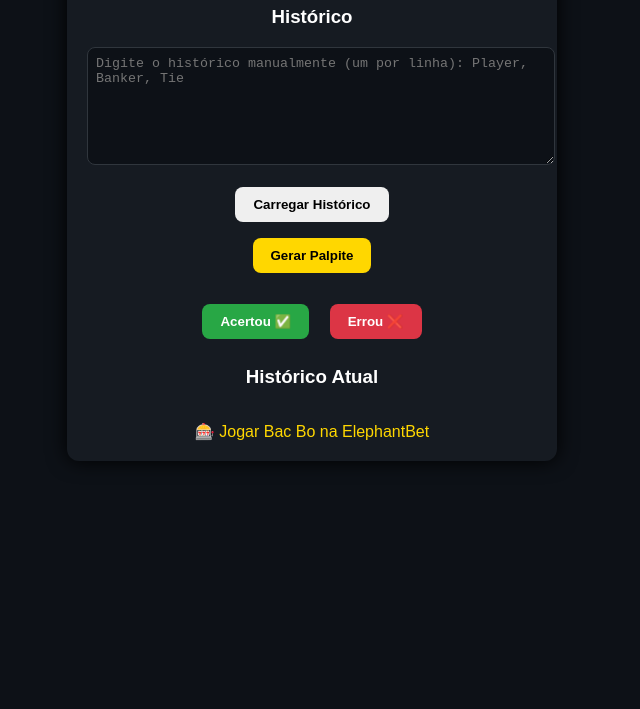
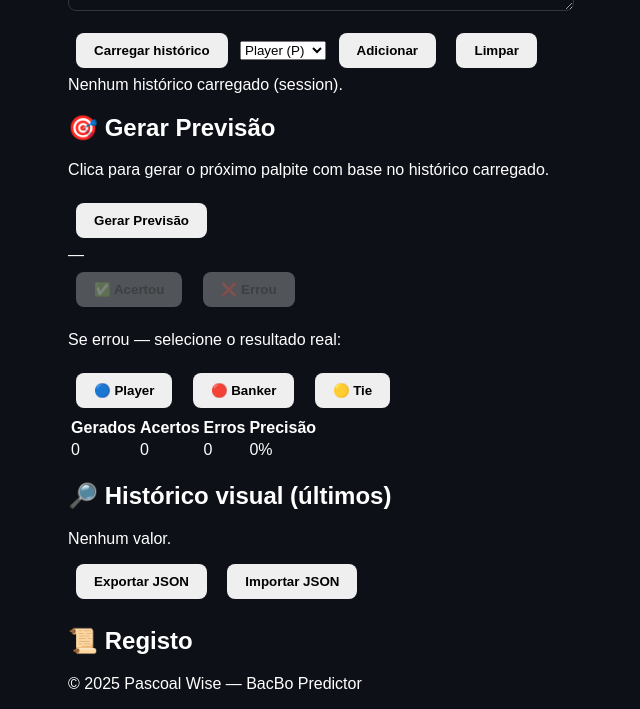
Before and after one commit to Pascoalwise01/pwisepredictor, a website: page public/index.html in a window 1280 px wide. Shown: the part 225-934 px from the top of the page, without its empty margins (328-968 px from the left). Before the commit the page ends 816 px from the top, so only its background shows below. Drawn offline with Linux system fonts and the light colour scheme.

Commit message:
Update index.html

```diff
--- a/public/index.html
+++ b/public/index.html
@@ -1,39 +1,100 @@
-<!DOCTYPE html>
+<!doctype html>
 <html lang="pt">
 <head>
-  <meta charset="UTF-8" />
-  <meta name="viewport" content="width=device-width, initial-scale=1.0" />
-  <title>Bac Bo Predictor</title>
+  <meta charset="utf-8" />
+  <meta name="viewport" content="width=device-width,initial-scale=1" />
+  <title>BacBo Predictor — Pascoal Wise</title>
+  <link rel="icon" href="https://games.elephantbet.co.ao/favicon.ico" />
   <link rel="stylesheet" href="style.css" />
 </head>
 <body>
-  <div class="container">
-    <h1>Bac Bo Predictor 🔮</h1>
+  <div class="app">
+    <header class="topbar">
+      <div class="brand">
+        <h1>🎲 BacBo Predictor</h1>
+        <p class="by">by <strong>Pascoal Wise</strong></p>
+      </div>
+      <a class="playlink" href="https://games.elephantbet.co.ao/LaunchGame" target="_blank" rel="noopener">🎮 Jogar no ElephantBet</a>
+    </header>
 
-    <div class="history-section">
-      <h3>Histórico</h3>
-      <textarea id="historyInput" placeholder="Digite o histórico manualmente (um por linha): Player, Banker, Tie"></textarea>
-      <button id="loadHistory">Carregar Histórico</button>
-    </div>
+    <main class="main">
+      <section class="card">
+        <h2>📥 Histórico (manual)</h2>
+        <p class="muted">Cole resultados (uma letra por linha): <strong>P</strong> = Player, <strong>B</strong> = Banker, <strong>T</strong> = Tie</p>
+        <textarea id="historyTextarea" placeholder="P&#10;B&#10;P&#10;T"></textarea>
 
-    <div class="prediction-section">
-      <button id="generate">Gerar Palpite</button>
-      <div id="prediction" class="prediction"></div>
-    </div>
+        <div class="row">
+          <button id="loadHistoryBtn" class="btn">Carregar histórico</button>
+          <select id="quickSelect" class="select">
+            <option value="P">Player (P)</option>
+            <option value="B">Banker (B)</option>
+            <option value="T">Tie (T)</option>
+          </select>
+          <button id="addSingleBtn" class="btn">Adicionar</button>
+          <button id="clearHistoryBtn" class="btn warn">Limpar</button>
+        </div>
 
-    <div class="feedback">
-      <button id="correct" class="correct">Acertou ✅</button>
-      <button id="wrong" class="wrong">Errou ❌</button>
-    </div>
+        <div id="loadedInfo" class="info">Nenhum histórico carregado (session).</div>
+      </section>
 
-    <div class="history-display">
-      <h3>Histórico Atual</h3>
-      <ul id="historyList"></ul>
-    </div>
+      <section class="card">
+        <h2>🎯 Gerar Previsão</h2>
+        <p class="muted">Clica para gerar o próximo palpite com base no histórico carregado.</p>
 
-    <a href="https://www.elephantbet.com" target="_blank" class="link">🎰 Jogar Bac Bo na ElephantBet</a>
+        <div class="center">
+          <button id="generateBtn" class="btn primary">Gerar Previsão</button>
+        </div>
+
+        <div id="predictionBox" class="predictionBox hidden">
+          <div id="predictionText" class="predictionText">—</div>
+          <div class="feedbackRow">
+            <button id="confirmRight" class="btn ok" disabled>✅ Acertou</button>
+            <button id="confirmWrong" class="btn bad" disabled>❌ Errou</button>
+          </div>
+        </div>
+
+        <div id="manualRealBox" class="manualRealBox hidden">
+          <p>Se errou — selecione o resultado real:</p>
+          <div class="row">
+            <button class="btn realBtn" data-val="P">🔵 Player</button>
+            <button class="btn realBtn" data-val="B">🔴 Banker</button>
+            <button class="btn realBtn" data-val="T">🟡 Tie</button>
+          </div>
+        </div>
+
+        <div class="stats">
+          <table>
+            <tr><th>Gerados</th><th>Acertos</th><th>Erros</th><th>Precisão</th></tr>
+            <tr>
+              <td id="stat_total">0</td>
+              <td id="stat_right">0</td>
+              <td id="stat_wrong">0</td>
+              <td id="stat_prec">0%</td>
+            </tr>
+          </table>
+        </div>
+      </section>
+
+      <section class="card">
+        <h2>🔎 Histórico visual (últimos)</h2>
+        <div id="historyGrid" class="historyGrid">Nenhum valor.</div>
+        <div class="row" style="margin-top:8px;">
+          <button id="exportBtn" class="btn">Exportar JSON</button>
+          <button id="importBtn" class="btn">Importar JSON</button>
+        </div>
+      </section>
+
+      <section class="card">
+        <h2>📜 Registo</h2>
+        <div id="logArea" class="logArea"></div>
+      </section>
+    </main>
+
+    <footer class="footer">
+      <p>© 2025 Pascoal Wise — BacBo Predictor</p>
+    </footer>
   </div>
 
   <script src="script.js"></script>
 </body>
-</html>
+            </html>
```
